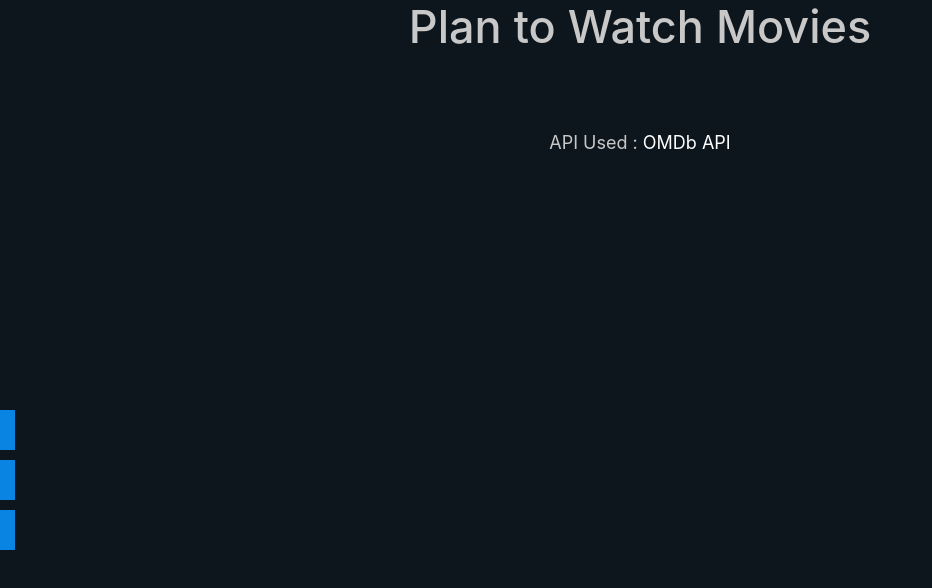
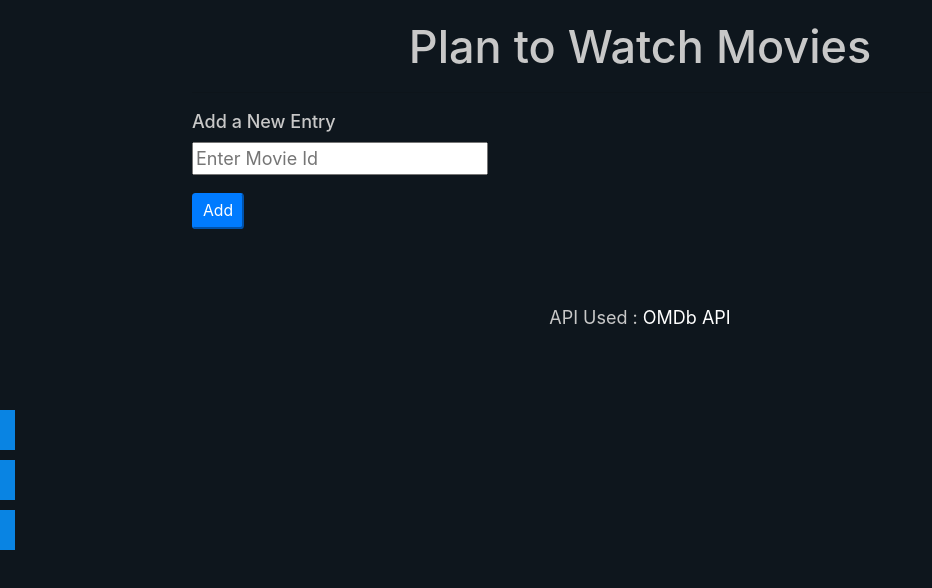
Before and after one commit to Johan-Liebert1/plantoconsume_media_app, a React (Create React App) app: page /movies in a window 1280 px wide. Shown: the top 588 px of the page, without its empty margins (0-932 px from the left). Built offline with nearby package versions, Linux system fonts and the light colour scheme; no server answers.

Commit message:
add new entries

```diff
--- a/src/components/AnimeMangaComponent.js
+++ b/src/components/AnimeMangaComponent.js
@@ -29,9 +29,6 @@ const AnimeMangaComponent = ( { arr, what } ) => {
     }
 
     genreString += genres[genres.length - 1]
-
-    const wholeTitle = `${title} ( ${type} )`
-
 
     return (
         <div id = 'list-item'>
--- a/src/index.css
+++ b/src/index.css
@@ -18,3 +18,11 @@ code {
   font-family: source-code-pro, Menlo, Monaco, Consolas, 'Courier New',
     monospace;
 }
+
+input {
+    outline: none;
+}
+
+button {
+    outline: none;
+}
--- a/src/screens/AnimeScreen.js
+++ b/src/screens/AnimeScreen.js
@@ -1,4 +1,4 @@
-import React, { useEffect } from 'react'
+import React, { useEffect, useState } from 'react'
 import { useDispatch, useSelector } from 'react-redux'
 import { getAnimeDetails } from '../actions/animeMangaActions'
 import AnimeMangaComponent from '../components/AnimeMangaComponent'
@@ -10,22 +10,43 @@ const AnimeScreen = () => {
 
     const { anime } = useSelector(state => state.anime)
 
+    const [animeId, setAnimeId] = useState('')
+
     useEffect(() => {
 
         // this is how the action creator is mapped to the reducers
         // dispatch( getAnimeDetails(19) )
         // dispatch( getAnimeDetails(457) )
         // dispatch( getAnimeDetails(820) )
-        dispatch( getAnimeDetails(39547) )
+        // dispatch( getAnimeDetails(39547) )
 
     }, [])
 
-    console.log('anime: ', anime)
+    const addAnime = (e) => {
+        e.preventDefault()
+        dispatch( getAnimeDetails(animeId) )
+    }
 
     return (
-        <div style = {{ "width": "70%", "margin": "0 auto" }} >
+        <div style = {{ "width": "70%", "margin": "20px auto" }} >
             <PageLinksComponent />
             <h1 style = {{ textAlign: 'center' }} >Plan to Watch Anime</h1>
+            <hr style = {{ color: 'white' }}></hr>
+
+            <form onSubmit = {addAnime} >
+                <h6>Add a New Entry</h6>
+                <div className='form-group'>
+                    <input
+                        type='text'
+                        value = {animeId}
+                        placeholder = 'Enter Anime Id'
+                        onChange = { (e) => setAnimeId(e.target.value) }
+                    />
+                </div>
+                <div className = 'form-group'>
+                    <button type = 'submit' className = 'btn-sm btn-primary'>Add</button>
+                </div>
+            </form>
 
             {
                 anime.map((an, index) => {
--- a/src/screens/MangaScreen.js
+++ b/src/screens/MangaScreen.js
@@ -1,4 +1,4 @@
-import React, { useEffect } from 'react'
+import React, { useEffect, useState } from 'react'
 import { useDispatch, useSelector } from 'react-redux'
 import { getMangaDetails } from '../actions/animeMangaActions'
 
@@ -6,6 +6,7 @@ import AnimeMangaComponent from '../components/AnimeMangaComponent'
 import PageLinksComponent from '../components/PageLinksComponent'
 
 const MangaScreen = () => {
+    const [mangaId, setMangaId] = useState('')
 
     const dispatch = useDispatch()
 
@@ -21,10 +22,32 @@ const MangaScreen = () => {
 
     }, [])
 
+    const addManga = (e) => {
+        e.preventDefault()
+        dispatch(getMangaDetails(mangaId))
+    }
+
     return (
-        <div style = {{ "width": "70%", "margin": "0 auto" }} >
+        <div style = {{ "width": "70%", "margin": "20px auto" }} >
             <PageLinksComponent />
             <h1 style = {{ textAlign: 'center' }} >Plan to Read Manga</h1>
+
+            <hr style = {{ color: 'white' }}></hr>
+
+            <form onSubmit = {addManga} >
+                <h6>Add a New Entry</h6>
+                <div className='form-group'>
+                    <input
+                        type='text'
+                        value = {mangaId}
+                        placeholder = 'Enter Manga Id'
+                        onChange = { (e) => setMangaId(e.target.value) }
+                    />
+                </div>
+                <div className = 'form-group'>
+                    <button type = 'submit' className = 'btn-sm btn-primary'>Add</button>
+                </div>
+            </form>
 
             {
                 manga.map((man, index) => {
--- a/src/screens/MoviesScreen.js
+++ b/src/screens/MoviesScreen.js
@@ -1,4 +1,4 @@
-import React, { useEffect } from 'react'
+import React, { useEffect, useState } from 'react'
 
 import { useDispatch, useSelector } from 'react-redux'
 import { getMovieDetails } from '../actions/moviesActions'
@@ -6,6 +6,7 @@ import MovieComponent from '../components/MovieComponent'
 import PageLinksComponent from '../components/PageLinksComponent'
 
 const MoviesScreen = () => {
+    const [movieId, setMovieId] = useState('')
 
     const dispatch = useDispatch()
 
@@ -13,14 +14,35 @@ const MoviesScreen = () => {
 
     useEffect(() => {
 
-        dispatch( getMovieDetails('tt0120737') )
+        // dispatch( getMovieDetails('tt0120737') )
 
     }, [])
 
+    const addMovie = (e) => {
+        e.preventDefault()
+        dispatch(getMovieDetails(movieId))
+    }
+
     return (
-        <div style = {{ "width": "70%", "margin": "0 auto" }}>
+        <div style = {{ "width": "70%", "margin": "20px auto" }}>
             <PageLinksComponent />
             <h1 style = {{ textAlign: 'center' }} >Plan to Watch Movies</h1>
+            <hr style = {{ color: 'white' }}></hr>
+
+            <form onSubmit = {addMovie} >
+                <h6>Add a New Entry</h6>
+                <div className='form-group'>
+                    <input
+                        type='text'
+                        value = {movieId}
+                        placeholder = 'Enter Movie Id'
+                        onChange = { (e) => setMovieId(e.target.value) }
+                    />
+                </div>
+                <div className = 'form-group'>
+                    <button type = 'submit' className = 'btn-sm btn-primary'>Add</button>
+                </div>
+            </form>
 
             {
                 movies.movies.map((movie, index) => {
```
